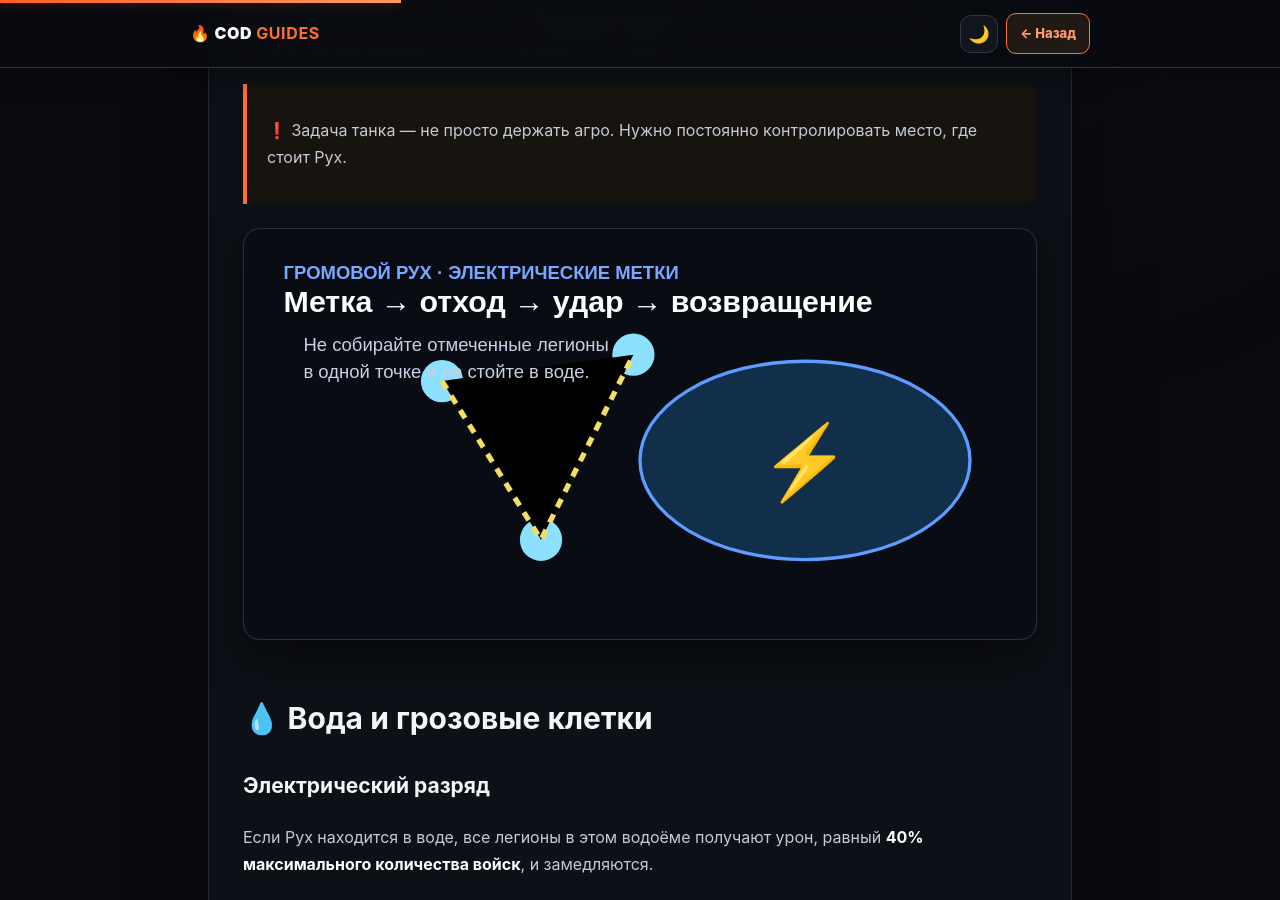
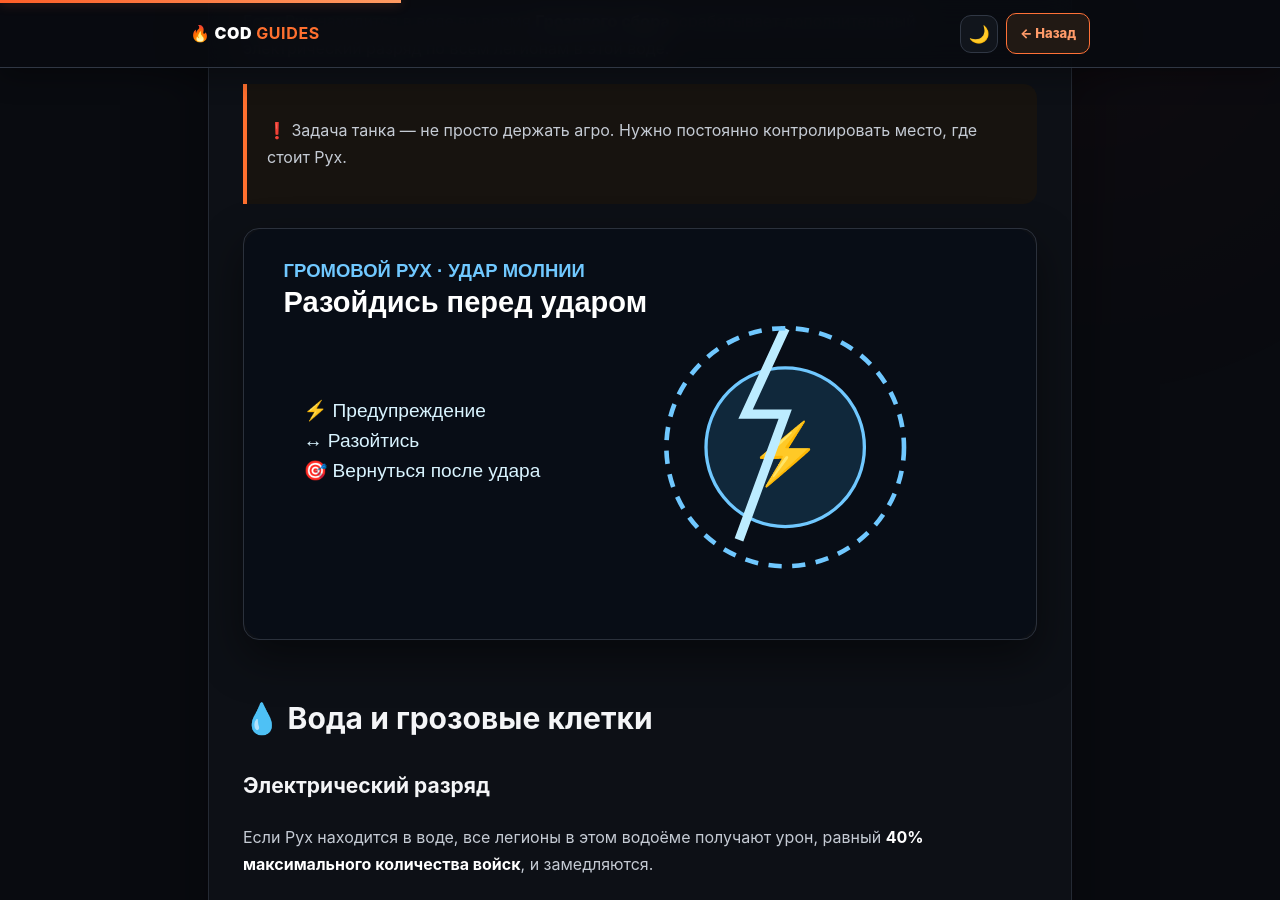
Before and after one commit to Kolya-YT/COD-Guides, a Jekyll site: the page built from guides/gromovoi-ruh.md, in a window 1280 px wide and 900 px high, scrolled down 1691 px. Built offline with Jekyll 4.4.1, drawn with Linux system fonts in a browser that asks for light colours.

Commit message:
Разделить визуалы Громового Руха по механикам

```diff
--- a/guides/gromovoi-ruh.md
+++ b/guides/gromovoi-ruh.md
@@ -40,7 +40,7 @@
 
 > ❗ Задача танка — не просто держать агро. Нужно постоянно контролировать место, где стоит Рух.
 
-![Громовой Рух — позиционирование]({{ '/assets/guides/behemoths/thunder-mark.svg' | relative_url }})
+![Громовой Рух — позиционирование]({{ '/assets/guides/behemoths/thunder-strike.svg' | relative_url }})
 
 ## 💧 Вода и грозовые клетки {#water}
 
@@ -64,7 +64,7 @@
 
 > 🚨 Поэтому держитесь ближе к центру. Отбрасывание из центра значительно безопаснее.
 
-![Грозовая клетка и вода]({{ '/assets/guides/behemoths/thunder-mark.svg' | relative_url }})
+![Грозовая клетка и вода]({{ '/assets/guides/behemoths/thunder-zones.svg' | relative_url }})
 
 ## ⚡ Электрическая вспышка {#blast}
 
@@ -79,7 +79,7 @@
 
 Молния задевает окружающие легионы. Поэтому просто выйти из воды недостаточно — нужно отойти от остальных.
 
-![Электрическая вспышка]({{ '/assets/guides/behemoths/thunder-mark.svg' | relative_url }})
+![Электрическая вспышка]({{ '/assets/guides/behemoths/thunder-charge.svg' | relative_url }})
 
 ## 🕊️ Полёт и камни маны {#soar}
 
@@ -100,7 +100,7 @@
 
 Камни лечения можно собрать в этот же момент — они восстанавливают легкораненые войска легиона.
 
-![Полёт Громового Руха]({{ '/assets/guides/behemoths/thunder-mark.svg' | relative_url }})
+![Полёт Громового Руха]({{ '/assets/guides/behemoths/thunder-finisher.svg' | relative_url }})
 
 ## ⚡ Ярость {#rage}
 
```
